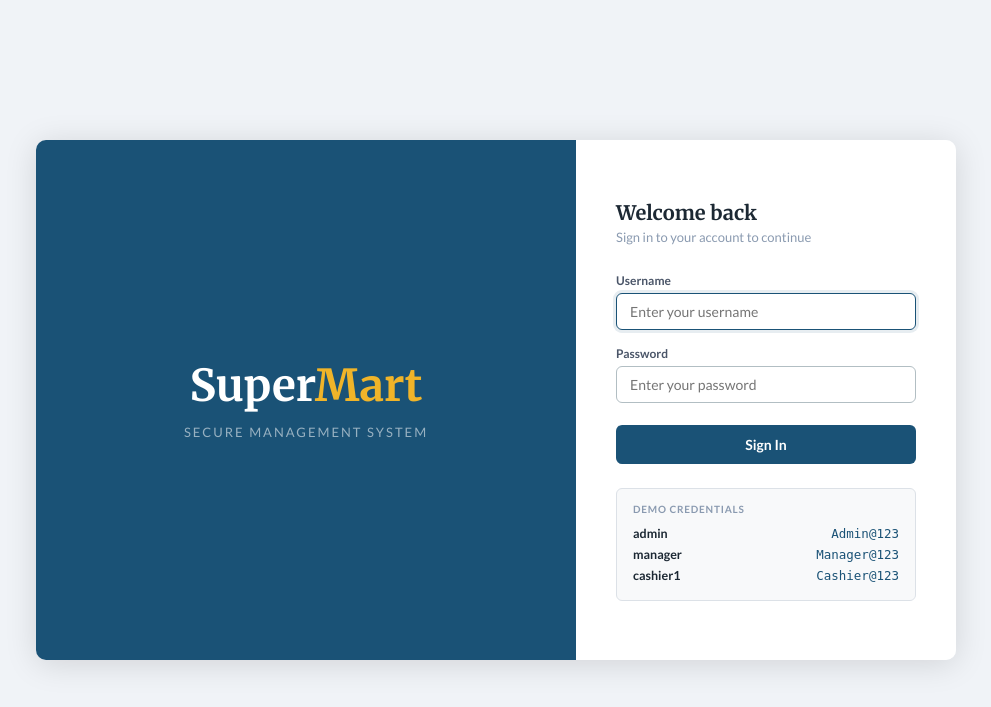
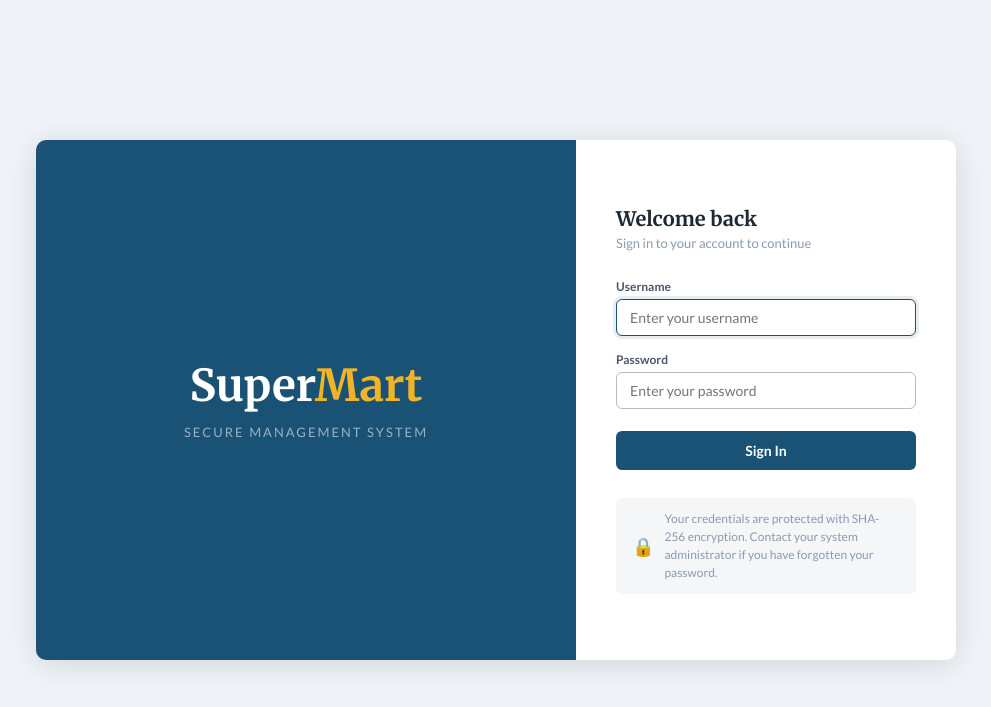
Before and after one commit to akash30504/Supermarket_System, a Flask app: page /login in a window 1280 px wide. Shown: the top 707 px of the page, without its empty margins (144-1135 px from the left). Run offline with Flask 3, Linux system fonts and the light colour scheme.

Commit message:
Update login.html

```diff
--- a/templates/login.html
+++ b/templates/login.html
@@ -10,13 +10,11 @@
 body{font-family:'Lato',sans-serif;background:#f0f3f7;min-height:100vh;display:flex;align-items:center;justify-content:center;}
 .page{display:flex;width:100%;max-width:920px;min-height:520px;box-shadow:0 4px 32px rgba(0,0,0,0.13);border-radius:10px;overflow:hidden;}
 
-/* LEFT PANEL — centered brand name only */
 .left{background:#1a5276;flex:1;padding:48px 40px;display:flex;flex-direction:column;align-items:center;justify-content:center;}
 .brand-name{font-family:'Merriweather',serif;font-size:44px;font-weight:700;color:#fff;text-align:center;line-height:1.2;}
 .brand-name span{color:#f0b429;}
 .brand-sub{font-size:13px;color:rgba(255,255,255,0.55);text-transform:uppercase;letter-spacing:2px;margin-top:12px;text-align:center;}
 
-/* RIGHT PANEL */
 .right{background:#fff;width:380px;flex-shrink:0;padding:44px 40px;display:flex;flex-direction:column;justify-content:center;}
 .login-title{font-family:'Merriweather',serif;font-size:20px;font-weight:700;color:#1c2833;margin-bottom:4px;}
 .login-sub{font-size:13px;color:#8a9ab0;margin-bottom:28px;}
@@ -30,23 +28,19 @@ body{font-family:'Lato',sans-serif;background:#f0f3f7;min-height:100vh;display:f
 
 .flash{padding:9px 13px;border-radius:6px;font-size:13px;margin-bottom:16px;background:#fadbd8;border:1px solid #f1948a;color:#c0392b;display:flex;align-items:center;gap:8px;}
 
-.creds{margin-top:24px;padding:14px 16px;background:#f8f9fa;border:1px solid #dce1e7;border-radius:6px;}
-.creds-title{font-size:10px;font-weight:700;text-transform:uppercase;letter-spacing:0.8px;color:#8a9ab0;margin-bottom:8px;}
-.cred-row{display:flex;justify-content:space-between;padding:3px 0;font-size:12.5px;}
-.cred-row span:first-child{color:#1c2833;font-weight:700;}
-.cred-row span:last-child{color:#1a5276;font-family:monospace;}
+.secure-note{margin-top:28px;padding:12px 16px;background:#f4f6f8;border-radius:6px;display:flex;align-items:center;gap:10px;}
+.secure-note span.icon{font-size:18px;}
+.secure-note p{font-size:12px;color:#8a9ab0;line-height:1.5;margin:0;}
 </style>
 </head>
 <body>
 <div class="page">
 
-  <!-- LEFT — brand name only, centered -->
   <div class="left">
     <div class="brand-name">Super<span>Mart</span></div>
     <div class="brand-sub">Secure Management System</div>
   </div>
 
-  <!-- RIGHT — login form -->
   <div class="right">
     <div class="login-title">Welcome back</div>
     <div class="login-sub">Sign in to your account to continue</div>
@@ -67,11 +61,9 @@ body{font-family:'Lato',sans-serif;background:#f0f3f7;min-height:100vh;display:f
       <button class="btn-login" type="submit">Sign In</button>
     </form>
 
-    <div class="creds">
-      <div class="creds-title">Demo Credentials</div>
-      <div class="cred-row"><span>admin</span><span>Admin@123</span></div>
-      <div class="cred-row"><span>manager</span><span>Manager@123</span></div>
-      <div class="cred-row"><span>cashier1</span><span>Cashier@123</span></div>
+    <div class="secure-note">
+      <span class="icon">🔒</span>
+      <p>Your credentials are protected with SHA-256 encryption. Contact your system administrator if you have forgotten your password.</p>
     </div>
   </div>
 
```
